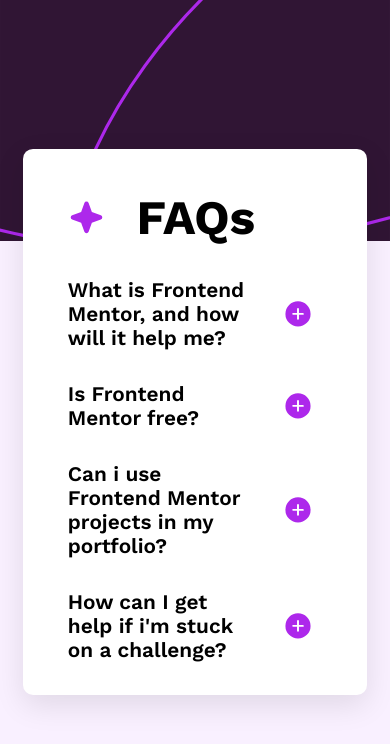
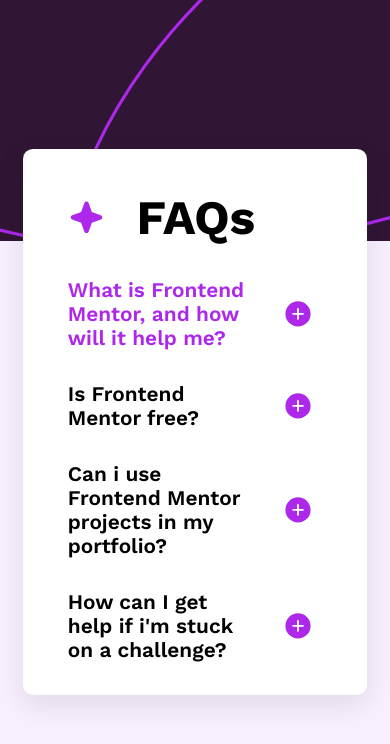
Before and after one commit to micdynas/faq-accordion-main, a plain HTML site: page index.html in a window 390 px wide. In both pictures the pointer is over the element "What is Frontend Mentor, and how will it help me?". Shown: the top 744 px of the page. Drawn offline with nearby package versions, Linux system fonts and the light colour scheme.

Commit message:
deleted:    README-template.md 	modified:   README.md 	deleted:    design/active-states.jpg 	new file:   design/active-states.png 	deleted:    design/desktop-design.jpg 	new file:   design/desktop-design.png 	deleted:    design/mobile-design.jpg 	new file:   design/mobile-design.png 	modified:   index.html 	modified:   index.js 	modified:   style.css

```diff
--- a/index.js
+++ b/index.js
@@ -21,4 +21,5 @@
       img.src = "assets/images/icon-plus.svg";
     }
   });
+
 }
--- a/style.css
+++ b/style.css
@@ -51,6 +51,9 @@
     margin-right: 1.8rem;
     cursor: pointer;
     gap: 0.7rem;
+}
+.First-text:hover{
+    color: hsl(281,83%,54%);
 }
 .button-img{
     width: clamp(1.5rem, 1.9vw, 1.7rem);
@@ -121,7 +124,7 @@
 
 }
 
-@media screen and (max-width: 480px) {
+@media screen and (max-width: 400px) {
 body {
         align-items: flex-start; /* Move FAQ closer to top on very small screens */
         padding: 1rem 5rem;
```
Also changed, not shown: index.html (+1 -1 lines), design/active-states.jpg (deleted), design/active-states.png (added), design/desktop-design.jpg (deleted), design/desktop-design.png (added), design/mobile-design.jpg (deleted), design/mobile-design.png (added), 2 other files.
